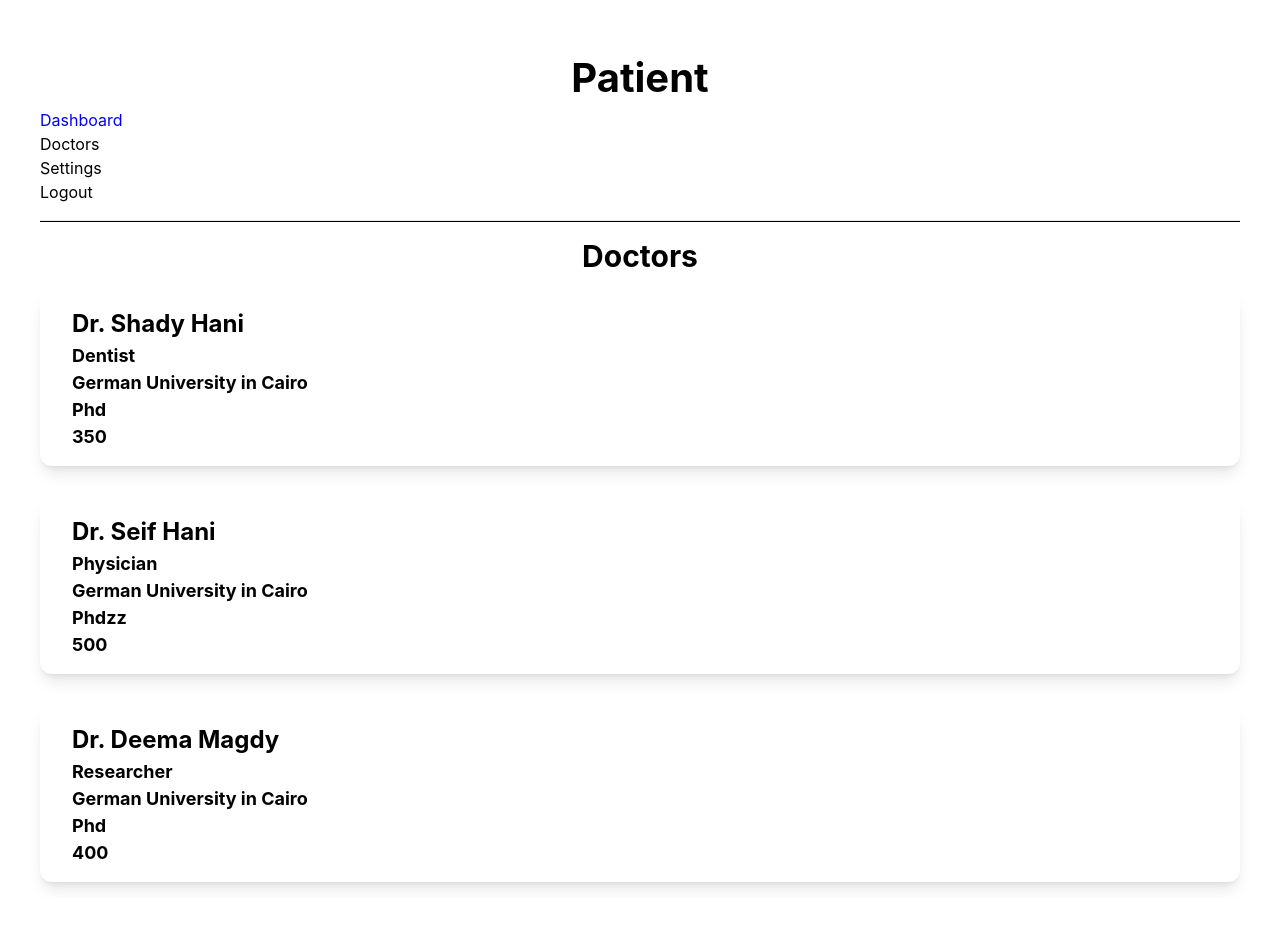
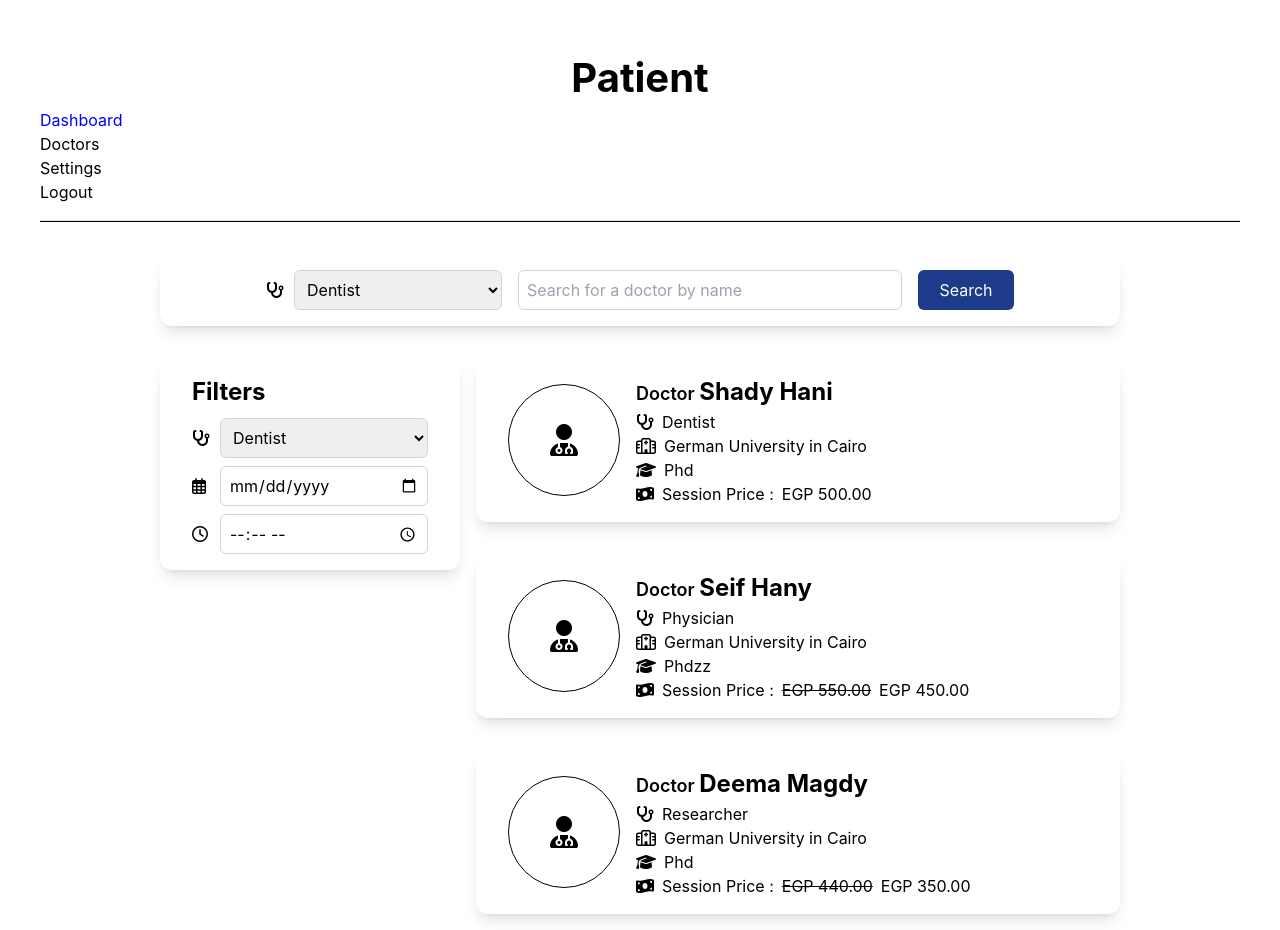
Before and after one commit to Co-and-Zayed/virtual-clinic-frontend, a React (Create React App) app: page /doctors in a window 1280 px wide. Before the commit the page ends 898 px from the top, so only its background shows below. Built offline with nearby package versions, Linux system fonts and the light colour scheme.

Commit message:
Doctor Cards Initial

```diff
--- a/public/index.html
+++ b/public/index.html
@@ -15,6 +15,10 @@
       user's mobile device or desktop. See https://developers.google.com/web/fundamentals/web-app-manifest/
     -->
     <link rel="manifest" href="%PUBLIC_URL%/manifest.json" />
+    <link
+      rel="stylesheet"
+      href="https://cdnjs.cloudflare.com/ajax/libs/font-awesome/6.3.0/css/all.min.css"
+    />
     <!--
       Notice the use of %PUBLIC_URL% in the tags above.
       It will be replaced with the URL of the `public` folder during the build.
--- a/src/screens/VirtualClinicScreens/User Screens/Patient Screens/DoctorsScreen/DoctorsScreen.tsx
+++ b/src/screens/VirtualClinicScreens/User Screens/Patient Screens/DoctorsScreen/DoctorsScreen.tsx
@@ -43,62 +43,174 @@ const DoctorsScreen = () => {
   // generate a random doctor
   const doctors = [
     {
-      name: "Dr. Shady Hani",
+      name: "Shady Hani",
       email: "doc.shady@gmail.com",
       specialty: "Dentist",
       date_of_birth: new Date("1999-01-01"),
       affiliation: "German University in Cairo",
       educationalBackground: "Phd",
       hourlyRate: 350,
+      session_price: 500.0,
     },
     {
-      name: "Dr. Seif Hani",
+      name: "Seif Hany",
       email: "doc.seif@gmail.com",
       specialty: "Physician",
       date_of_birth: new Date("1999-01-01"),
       affiliation: "German University in Cairo",
       educationalBackground: "Phdzz",
       hourlyRate: 500,
+      session_price: 450.0,
     },
     {
-      name: "Dr. Deema Magdy",
+      name: "Deema Magdy",
       email: "doc.deema@gmail.com",
       specialty: "Researcher",
       date_of_birth: new Date("1999-01-01"),
       affiliation: "German University in Cairo",
       educationalBackground: "Phd",
       hourlyRate: 400,
+      session_price: 350.0,
     },
   ];
 
   return (
     <div className={`w-full flex flex-col items-start justify-center`}>
-      {/* Map the doctors */}
-      {/* Each should have a card displaying all their info */}
 
       <div className={`w-full flex justify-center items-center`}>
-        <div className={`w-full flex flex-col justify-center items-center`}>
-          <h1 className={`text-3xl font-bold`}>Doctors</h1>
+        <div className={`w-[80%] flex flex-col justify-center items-center`}>
+          {/* SEARCH BAR */}
+          {/* search for a doctor by name and/or speciality */}
+          <div className={`w-full flex justify-center items-center`}>
+            <div className={`w-full flex justify-center items-center`}>
+              <div
+                className={`w-full flex justify-center items-center bg-white rounded-xl shadow-lg my-4 py-4 px-8 gap-x-4`}
+              >
+                <div
+                  className={`w-full flex justify-center items-center gap-x-4`}
+                >
+                  {/* DROPDOWN FOR SPECIALITY */}
+                  <div className={`flex text-base gap-x-2 items-center`}>
+                    <i className="w-[20px] fa-solid fa-stethoscope"></i>
+                    <select
+                      className={`border border-gray-300 rounded-md w-52 h-10 px-2`}
+                    >
+                      <option value="Dentist">Dentist</option>
+                      <option value="Physician">Physician</option>
+                      <option value="Researcher">Researcher</option>
+                    </select>
+                  </div>
+                  <input
+                    type="text"
+                    placeholder="Search for a doctor by name"
+                    className={`border border-gray-300 rounded-md w-96 h-10 px-2`}
+                  />
+                  <button
+                    className={`bg-[#1E3A8A] text-white rounded-md w-24 h-10 px-2`}
+                  >
+                    Search
+                  </button>
+                </div>
+              </div>
+            </div>
+          </div>
+          <div className="w-full flex items-start gap-x-4">
+            {/* FILTERS */}
+            {/* filter  a doctor by speciality and/or availability on a certain date and at a specific time */}
+            <div className={`flex flex-col justify-center items-center`}>
+              <div
+                className={`w-full flex justify-center items-center bg-white rounded-xl shadow-lg my-4 py-4 px-8 gap-x-4`}
+              >
+                <div
+                  className={`w-full flex flex-col justify-center items-start gap-y-2`}
+                >
+                  <h1 className={`text-2xl font-bold`}>Filters</h1>
+                  <div className={`flex text-base gap-x-2 items-center`}>
+                    <i className="w-[20px] fa-solid fa-stethoscope"></i>
+                    <select
+                      className={`border border-gray-300 rounded-md w-52 h-10 px-2`}
+                    >
+                      <option value="Dentist">Dentist</option>
+                      <option value="Physician">Physician</option>
+                      <option value="Researcher">Researcher</option>
+                    </select>
+                  </div>
+                  <div className={`flex text-base gap-x-2 items-center`}>
+                    <i className="w-[20px] fa-regular fa-calendar-alt"></i>
+                    <input
+                      type="date"
+                      className={`border border-gray-300 rounded-md w-52 h-10 px-2`}
+                    />
+                  </div>
+                  <div className={`flex text-base gap-x-2 items-center`}>
+                    <i className="w-[20px] fa-regular fa-clock"></i>
+                    <input
+                      type="time"
+                      className={`border border-gray-300 rounded-md w-52 h-10 px-2`}
+                    />
+                  </div>
+                </div>
+              </div>
+            </div>
+
+            {/* DOCTORS */}
             <div className={`w-full flex flex-col justify-center items-center`}>
               {doctors.map((doctor) => (
                 <div
                   className={`w-full flex flex-col justify-center items-center`}
                 >
                   <div
-                  className={`w-full flex justify-center items-center bg-white rounded-xl shadow-lg my-4 py-4 px-8`}
+                    className={`w-full flex justify-center items-center bg-white rounded-xl shadow-lg my-4 py-4 px-8 gap-x-4`}
                   >
+                    {/* IMAGE */}
+                    <div
+                      className={`w-[7rem] h-[7rem] flex justify-center items-center rounded-full aspect-square`}
+                      style={{
+                        // border
+                        border: "1px solid #000000",
+                      }}
+                    >
+                      {/* placeholder */}
+                      <i className="fa-solid fa-user-doctor fa-2xl"></i>
+                    </div>
+                    {/* ATTRIBUTES */}
                     <div
                       className={`w-full flex flex-col justify-center items-start`}
                     >
-                    <h1 className={`text-2xl font-bold`}>{doctor.name}</h1>
-                    <h1 className={`text-lg font-bold`}>{doctor.specialty}</h1>
-                    <h1 className={`text-lg font-bold`}>
+                      <h1 className={`text-2xl font-bold`}>
+                        <span className="text-lg" style={{ fontWeight: 600 }}>
+                          Doctor{" "}
+                        </span>
+                        {doctor.name}
+                      </h1>
+                      <div className={`flex text-base gap-x-2 items-center`}>
+                        <i className="fa-solid fa-stethoscope"></i>
+                        {doctor.specialty}
+                      </div>
+                      <div className={`flex text-base gap-x-2 items-center`}>
+                        <i className="fa-regular fa-hospital"></i>
                         {doctor.affiliation}
-                    </h1>
-                    <h1 className={`text-lg font-bold`}>
+                      </div>
+                      <div className={`flex text-base gap-x-2 items-center`}>
+                      <i className="fa-solid fa-graduation-cap"></i>
                         {doctor.educationalBackground}
-                    </h1>
-                    <h1 className={`text-lg font-bold`}>{doctor.hourlyRate}</h1>
+                      </div>
+                      {/* If hourlyRate * 1.1 is less than session price, then display the houlryRate * 1.1 with strikethrough and the session_price next to it */}
+                      {/* Else, display the session price */}
+                      <div className={`flex text-base gap-x-2 items-center`}>
+                        <i className="fa-solid fa-money-bill-wave"></i>
+                        <p>Session Price :</p>
+                        {doctor.hourlyRate * 1.1 > doctor.session_price ? (
+                          <>
+                            <span className={`line-through`}>
+                              EGP {(doctor.hourlyRate * 1.1).toFixed(2)}
+                            </span>{" "}
+                            EGP {doctor.session_price.toFixed(2)}
+                          </>
+                        ) : (
+                          <span>EGP {doctor.session_price.toFixed(2)}</span>
+                        )}
+                      </div>
                     </div>
                   </div>
                 </div>
@@ -107,6 +219,7 @@ const DoctorsScreen = () => {
           </div>
         </div>
       </div>
+    </div>
   );
 };
 
```
Lines whose indentation alone changed are shown as unchanged.
